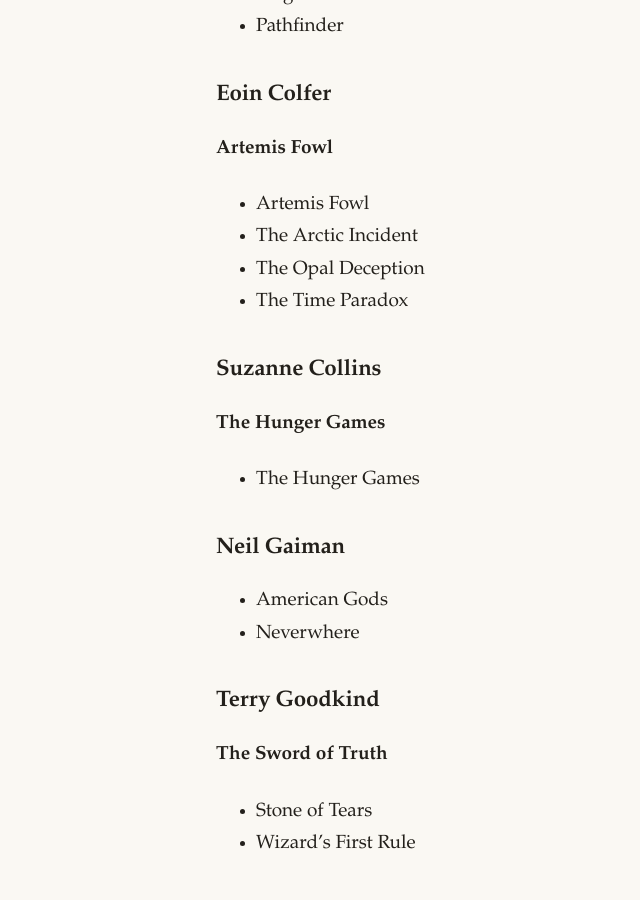
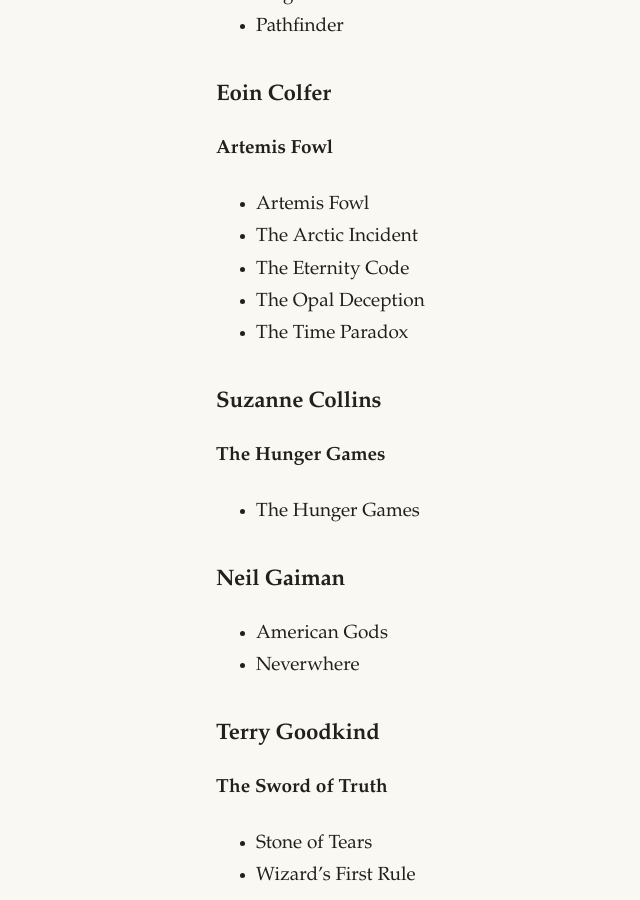
Before and after one commit to topearebi/aroamjti, a Jekyll site: the page built from books.md, in a window 1280 px wide and 900 px high, scrolled down 1337 px. Shown: the whole window, without its empty margins (120-760 px from the left). Built offline with Jekyll 4.4.1, drawn with Linux system fonts in a browser that asks for light colours.

Commit message:
Last Sync: 2026-07-04 00:11 (Mobile)

```diff
--- a/books.md
+++ b/books.md
@@ -41,6 +41,7 @@
 **Artemis Fowl**
   - Artemis Fowl
   - The Arctic Incident
+  - The Eternity Code
   - The Opal Deception
   - The Time Paradox
 
```
